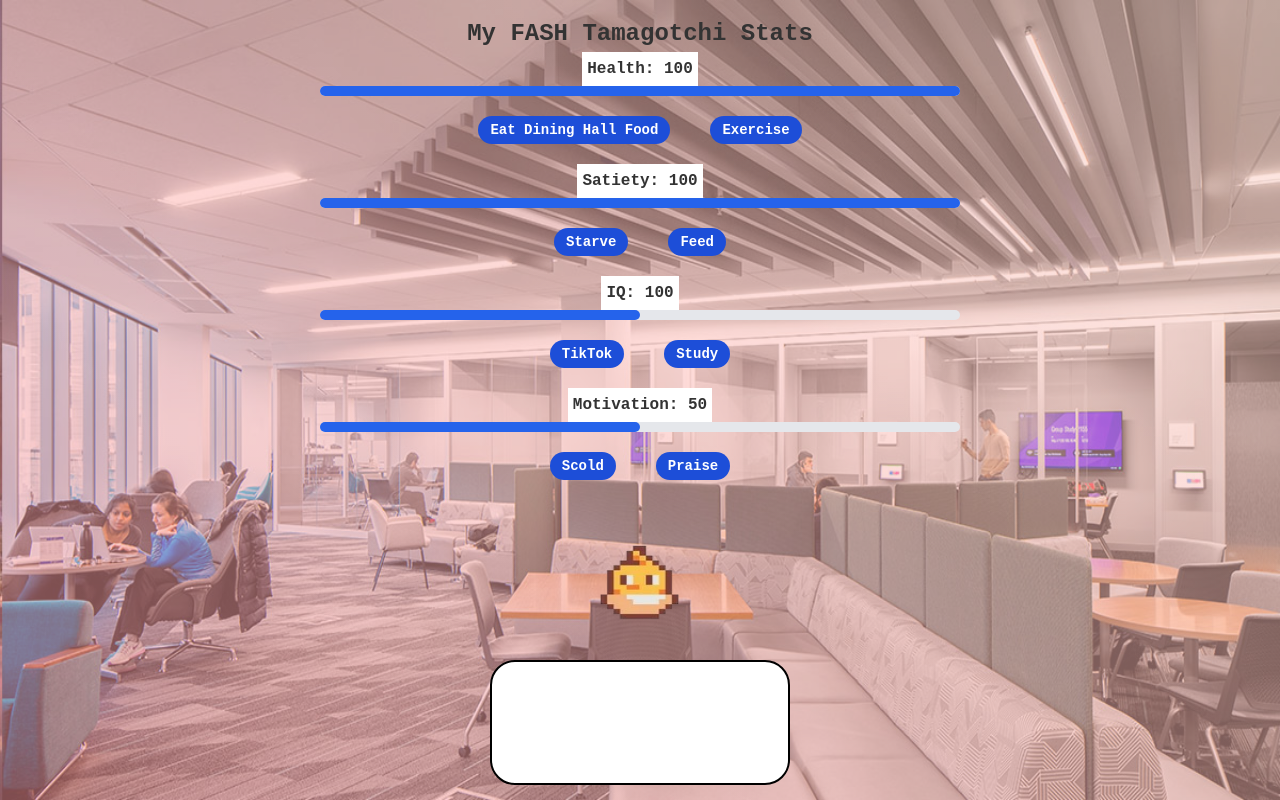
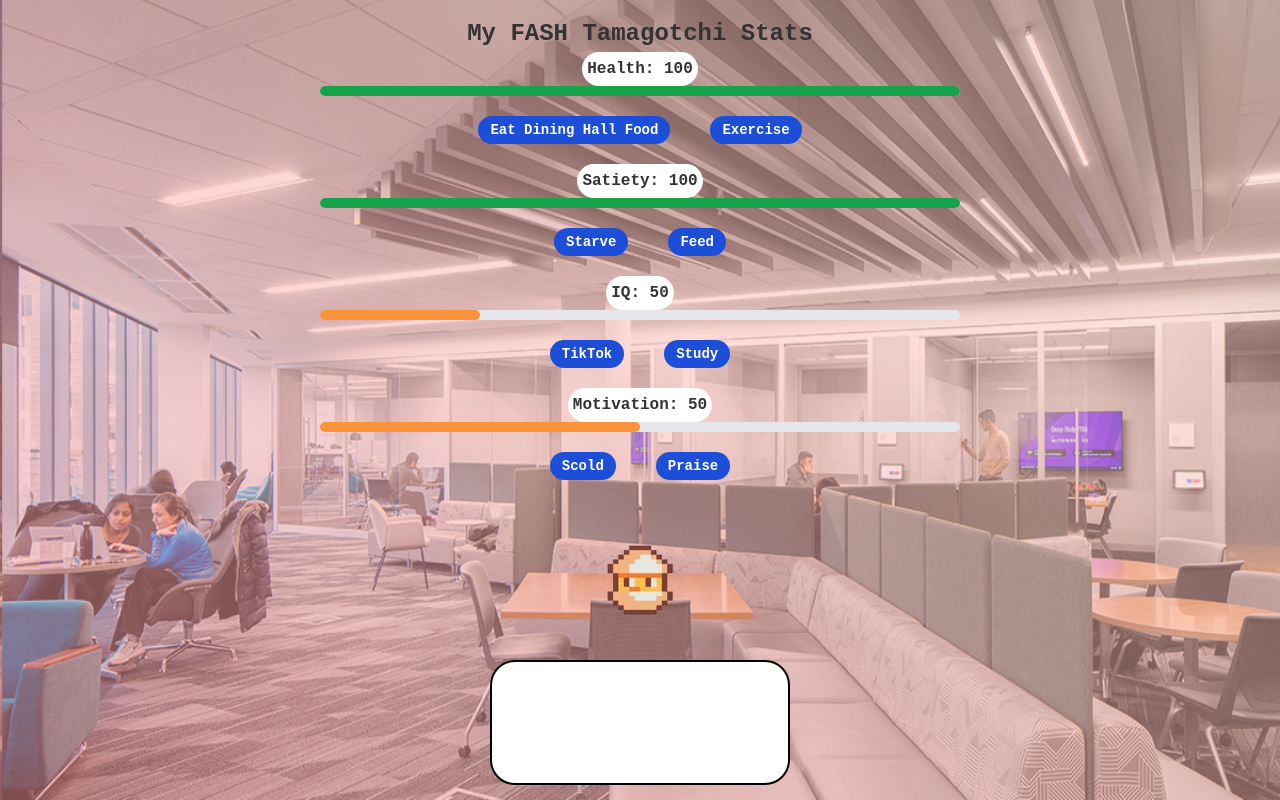
Before and after one commit to CS-396-Web-Dev/final-project-fash, a Next.js app: page / in a window 1280 px wide. Built offline with nearby package versions, Linux system fonts and the light colour scheme.

Commit message:
added coloring to bar that depends on state value + fixed IQ local storage

```diff
--- a/app/components/HealthBar.tsx
+++ b/app/components/HealthBar.tsx
@@ -7,12 +7,29 @@ export default function HealthBar() {
 
     console.log("Health has value ", health);
 
+    let color;
+    if (health > 70) {
+        color = 'green';
+    } else if (health > 30 && health <= 70) {
+        color = 'orange';
+    } else {
+        color = 'red';
+    }
+
+    let barStyling = {
+        green: "bg-green-600",
+        orange: "bg-orange-400",
+        red: "bg-red-600",
+    }[color] + " h-2.5 rounded-full";
+
+    // let barStyling = `bg-${color}-600 h-2.5 rounded-full`;
+
     return (
         // tailwind status bar from https://flowbite.com/docs/components/progress/
             // <div className="w-full bg-gray-200 rounded-full h-2.5 dark:bg-gray-700">
             <div className="w-1/2 bg-gray-200 rounded-full h-2.5 dark:bg-gray-700">
                 <div
-                    className="bg-blue-600 h-2.5 rounded-full"
+                    className={barStyling}
                     // style="width: 50%"
                     style={{ width: `${health}%` }}
                 ></div>
--- a/app/components/HungerBar.tsx
+++ b/app/components/HungerBar.tsx
@@ -7,12 +7,27 @@ export default function HungerBar() {
 
     console.log("Hunger has value ", hunger);
 
+    let color;
+    if (hunger > 70) {
+        color = 'green';
+    } else if (hunger > 30 && hunger <= 70) {
+        color = 'orange';
+    } else {
+        color = 'red';
+    }
+
+    let barStyling = {
+        green: "bg-green-600",
+        orange: "bg-orange-400",
+        red: "bg-red-600",
+    }[color] + " h-2.5 rounded-full";
+
     return (
         // tailwind status bar from https://flowbite.com/docs/components/progress/
             // <div className="w-full bg-gray-200 rounded-full h-2.5 dark:bg-gray-700">
             <div className="w-1/2 bg-gray-200 rounded-full h-2.5 dark:bg-gray-700">
                 <div
-                    className="bg-blue-600 h-2.5 rounded-full"
+                    className={barStyling}
                     // style="width: 50%"
                     style={{ width: `${hunger}%` }}
                 ></div>
--- a/app/components/IQBar.tsx
+++ b/app/components/IQBar.tsx
@@ -6,13 +6,27 @@ export default function IQBar() {
     const { IQ } = useIQContext();
 
     console.log("IQ has value ", IQ);
+    let color;
+    if (IQ > 70) {
+        color = 'green';
+    } else if (IQ > 30 && IQ <= 70) {
+        color = 'orange';
+    } else {
+        color = 'red';
+    }
+
+    let barStyling = {
+        green: "bg-green-600",
+        orange: "bg-orange-400",
+        red: "bg-red-600",
+    }[color] + " h-2.5 rounded-full";
 
     return (
         // tailwind status bar from https://flowbite.com/docs/components/progress/
             // <div className="w-full bg-gray-200 rounded-full h-2.5 dark:bg-gray-700">
             <div className="w-1/2 bg-gray-200 rounded-full h-2.5 dark:bg-gray-700">
                 <div
-                    className="bg-blue-600 h-2.5 rounded-full"
+                    className={barStyling}
                     // style="width: 50%"
                     style={{ width: `${IQ / 2}%` }}
                 ></div>
--- a/app/components/MotivationBar.tsx
+++ b/app/components/MotivationBar.tsx
@@ -7,12 +7,27 @@ export default function MotivationBar() {
 
     console.log("Motivation has value ", motivation);
 
+    let color;
+    if (motivation > 70) {
+        color = 'green';
+    } else if (motivation > 30 && motivation <= 70) {
+        color = 'orange';
+    } else {
+        color = 'red';
+    }
+
+    let barStyling = {
+        green: "bg-green-600",
+        orange: "bg-orange-400",
+        red: "bg-red-600",
+    }[color] + " h-2.5 rounded-full";
+
     return (
         // tailwind status bar from https://flowbite.com/docs/components/progress/
             // <div className="w-full bg-gray-200 rounded-full h-2.5 dark:bg-gray-700">
             <div className="w-1/2 bg-gray-200 rounded-full h-2.5 dark:bg-gray-700">
                 <div
-                    className="bg-blue-600 h-2.5 rounded-full"
+                    className={barStyling}
                     // style="width: 50%"
                     style={{ width: `${motivation}%` }}
                 ></div>
--- a/app/contexts/IqContext.tsx
+++ b/app/contexts/IqContext.tsx
@@ -26,7 +26,12 @@ export const useIQContext = () => useContext(IQContext);
 export default function IQContextProvider({
     children,
 }: IQContextProviderProps) {
-    const [IQ, setIQ] = useState(100);
+    const savedIQ = localStorage.getItem('IQ');
+    const initialIQ = savedIQ ? JSON.parse(savedIQ) : 50;
+
+    const [IQ, setIQ] = useState(initialIQ);
+
+
 
     return (
         <IQContext.Provider value={{ IQ, setIQ }}>
--- a/app/style.css
+++ b/app/style.css
@@ -37,6 +37,7 @@ h1 {
 }
 
 .state {
+  border-radius: 25px;
   padding: 5px;
   background: #FFFFFF;
 }
```
